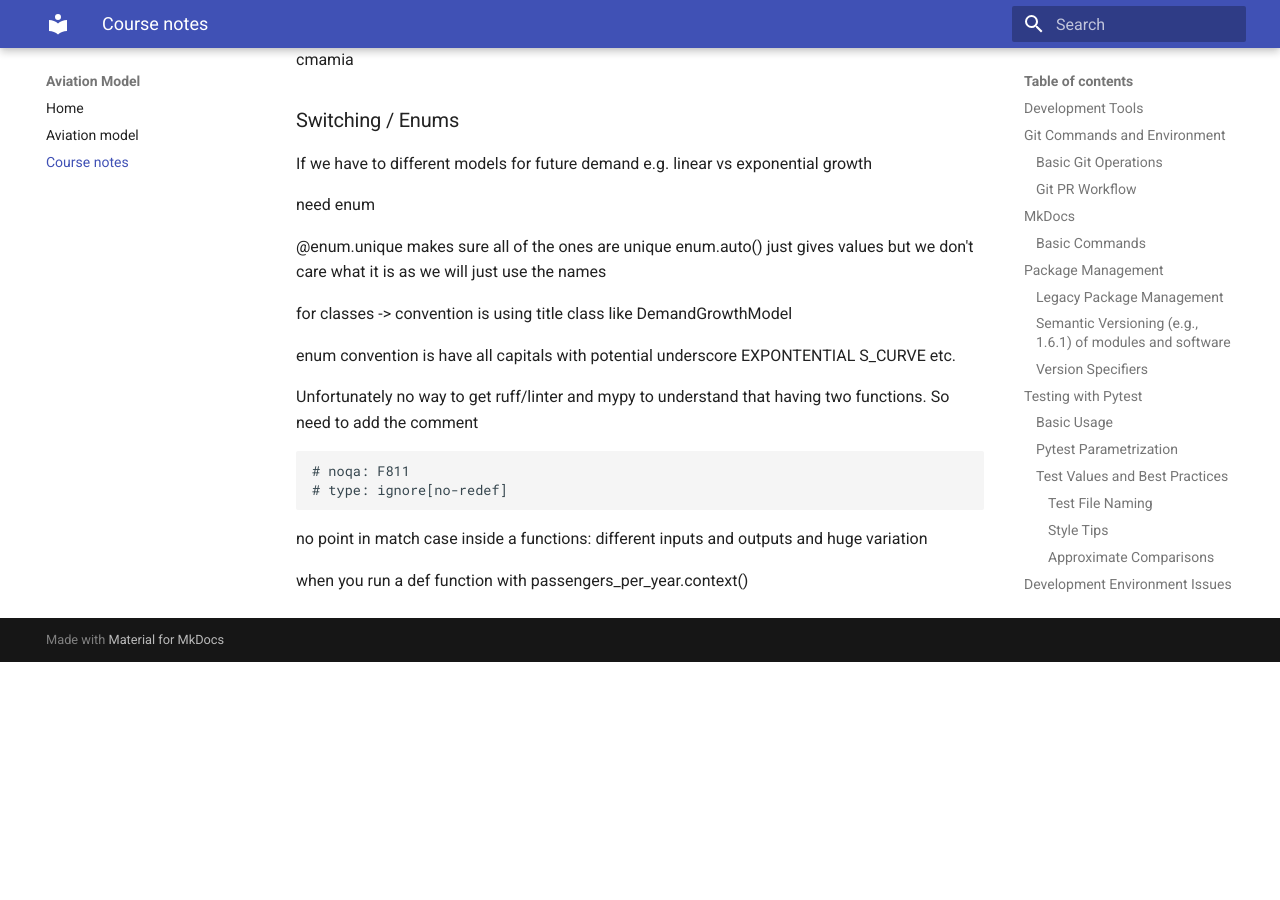
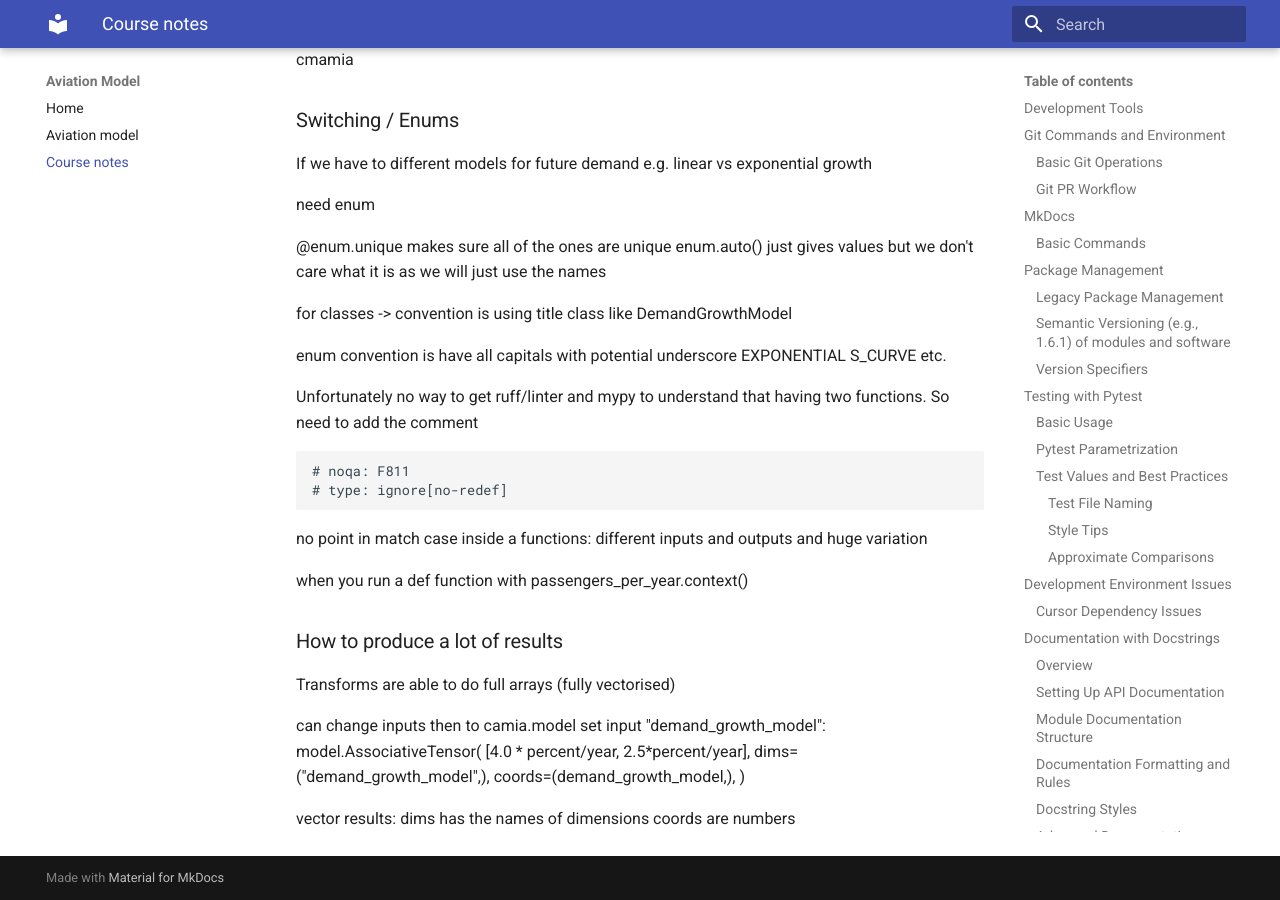
Before and after one commit to kilianbra/aviation, an MkDocs documentation site: the page built from docs/course_notes.md, in a window 1280 px wide and 900 px high, scrolled down 10717 px. Built offline with MkDocs 1.6.1 and Material for MkDocs 9.7.7, drawn with Linux system fonts in a browser that asks for light colours; before the commit the page ends 11379 px from its top, so only the background shows below that.

Commit message:
Copilot review's comments adressed

```diff
--- a/docs/course_notes.md
+++ b/docs/course_notes.md
@@ -503,7 +503,7 @@ for classes -> convention is using title class like
 DemandGrowthModel
 
 enum convention is have all capitals with potential underscore
-EXPONTENTIAL
+EXPONENTIAL
 S_CURVE
 etc.
 
@@ -519,3 +519,19 @@ different inputs and outputs and huge variation
 
 when you run a def function
 with passengers_per_year.context()
+
+### How to produce a lot of results
+
+Transforms are able to do full arrays (fully vectorised)
+
+can change inputs then to
+camia.model
+set input
+"demand_growth_model": model.AssociativeTensor(
+[4.0 * percent/year, 2.5*percent/year],
+dims=("demand_growth_model",),
+coords=(demand_growth_model,),
+)
+
+vector results: dims has the names of dimensions
+coords are numbers
```
Also changed, not shown: 1 other file.
